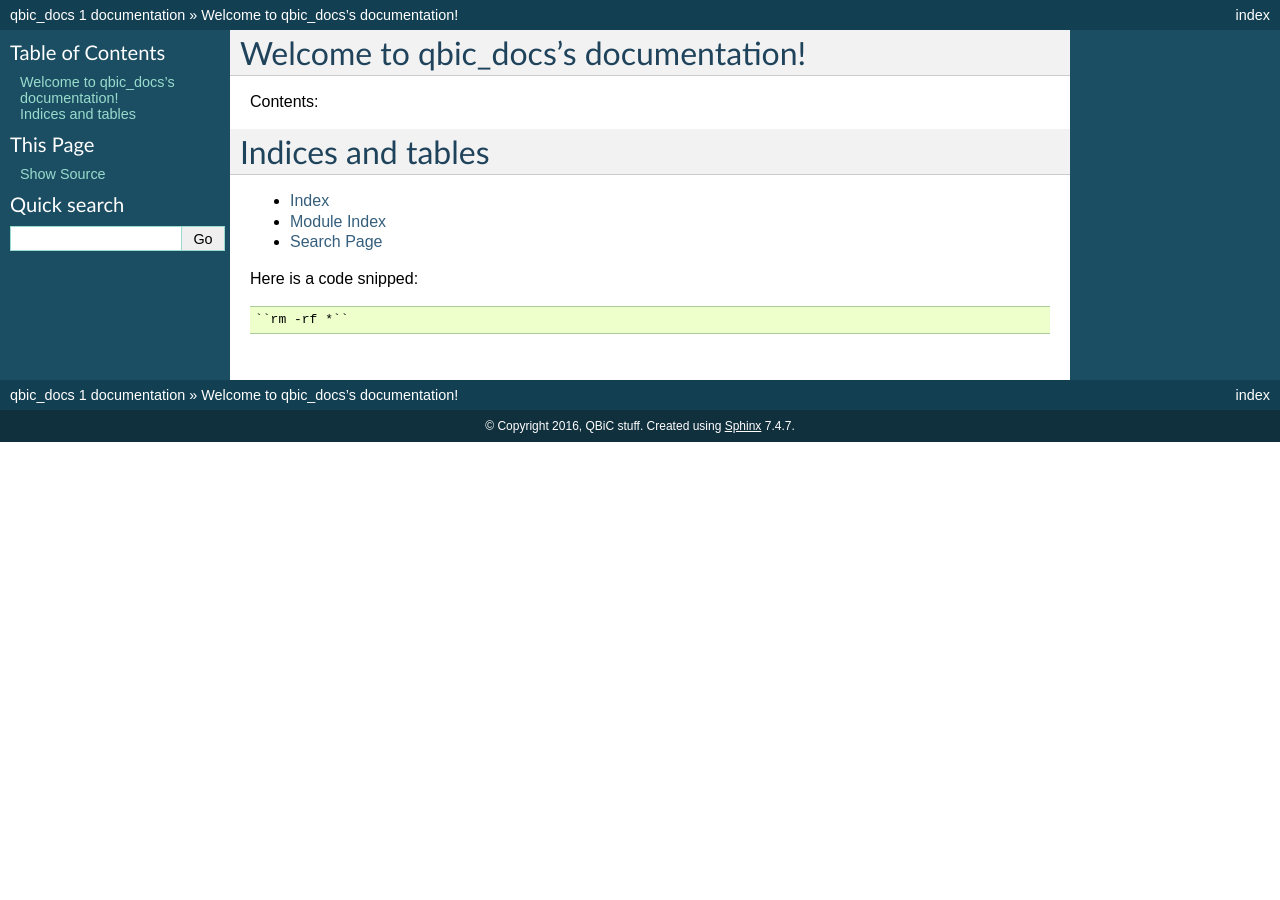
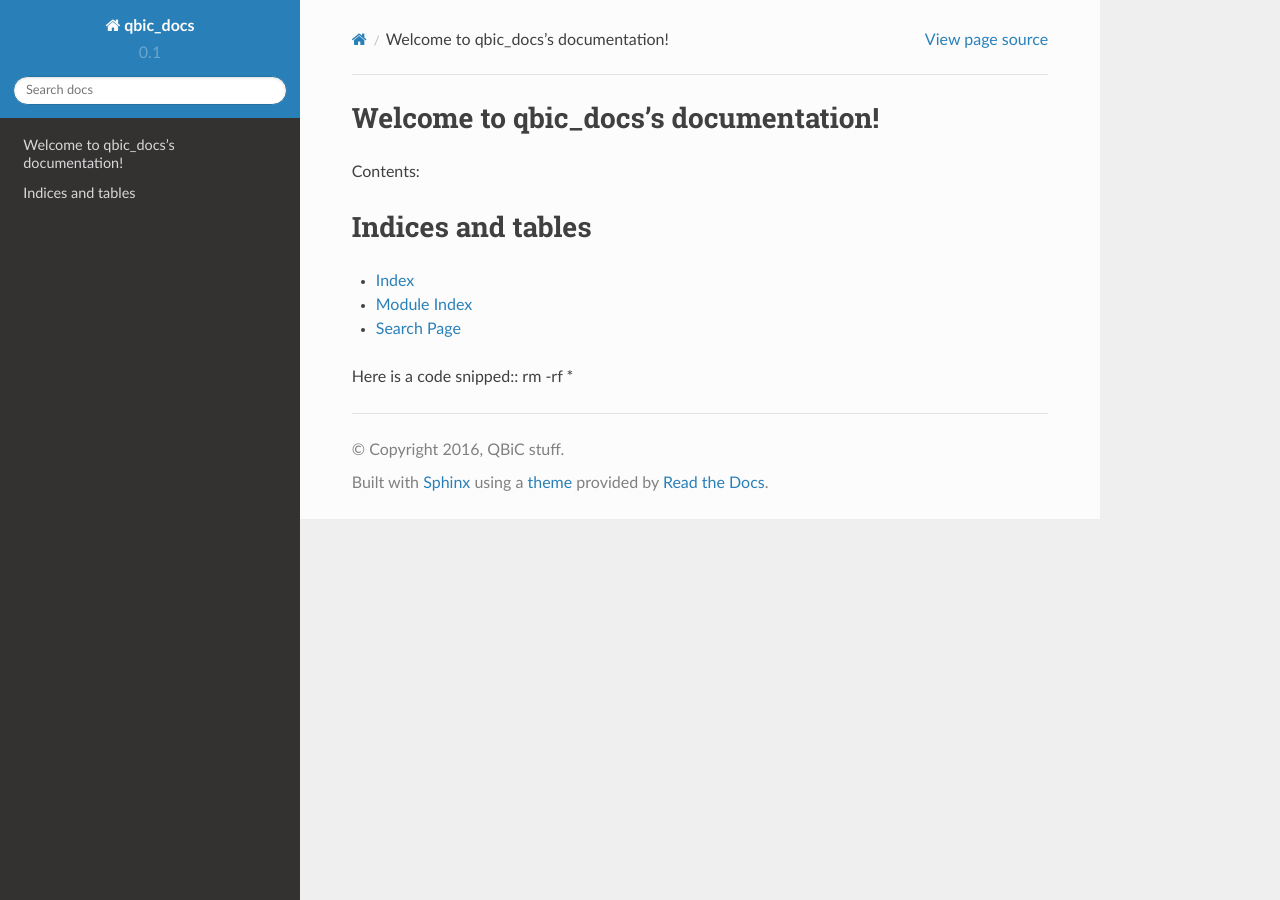
Before and after one commit to qbicsoftware/docs, a Sphinx documentation site: the page built from docs/source/index.rst, in a window 1280 px wide. Built offline with Sphinx 7.4.7 and the Read the Docs theme 2.0.0, drawn with Linux system fonts in a browser that asks for light colours.

Commit message:
changed theme

```diff
--- a/docs/source/conf.py
+++ b/docs/source/conf.py
@@ -20,7 +20,7 @@
 # import os
 # import sys
 # sys.path.insert(0, os.path.abspath('.'))
-
+import sphinx_rtd_theme
 # -- General configuration ------------------------------------------------
 
 # If your documentation needs a minimal Sphinx version, state it here.
@@ -64,9 +64,9 @@ author = 'QBiC stuff'
 # built documents.
 #
 # The short X.Y version.
-version = '1'
+version = '0.1'
 # The full version, including alpha/beta/rc tags.
-release = '1'
+release = '0.1'
 
 # The language for content autogenerated by Sphinx. Refer to documentation
 # for a list of supported languages.
@@ -126,8 +126,11 @@ todo_include_todos = True
 # The theme to use for HTML and HTML Help pages.  See the documentation for
 # a list of builtin themes.
 #
-html_theme = 'default'
 
+
+html_theme = "sphinx_rtd_theme"
+
+html_theme_path = [sphinx_rtd_theme.get_html_theme_path()]
 # Theme options are theme-specific and customize the look and feel of a theme
 # further.  For a list of options available for each theme, see the
 # documentation.
@@ -226,7 +229,7 @@ html_static_path = ['_static']
 #   'da', 'de', 'en', 'es', 'fi', 'fr', 'h', 'it', 'ja'
 #   'nl', 'no', 'pt', 'ro', 'r', 'sv', 'tr', 'zh'
 #
-# html_search_language = 'en'
+html_search_language = 'en'
 
 # A dictionary with options for the search language support, empty by default.
 # 'ja' uses this config value.
@@ -247,19 +250,19 @@ htmlhelp_basename = 'qbic_docsdoc'
 latex_elements = {
      # The paper size ('letterpaper' or 'a4paper').
      #
-     # 'papersize': 'letterpaper',
+      'papersize': 'letterpaper',
 
      # The font size ('10pt', '11pt' or '12pt').
      #
-     # 'pointsize': '10pt',
+      'pointsize': '10pt',
 
      # Additional stuff for the LaTeX preamble.
      #
-     # 'preamble': '',
+      'preamble': '',
 
      # Latex figure (float) alignment
      #
-     # 'figure_align': 'htbp',
+      'figure_align': 'htbp',
 }
 
 # Grouping the document tree into LaTeX files. List of tuples
--- a/docs/source/index.rst
+++ b/docs/source/index.rst
@@ -21,5 +21,4 @@ Indices and tables
 * :ref:`search`
 
 Here is a code snipped::
-
-``rm -rf *``
+rm -rf *
```
Also changed, not shown: 9 other files.
